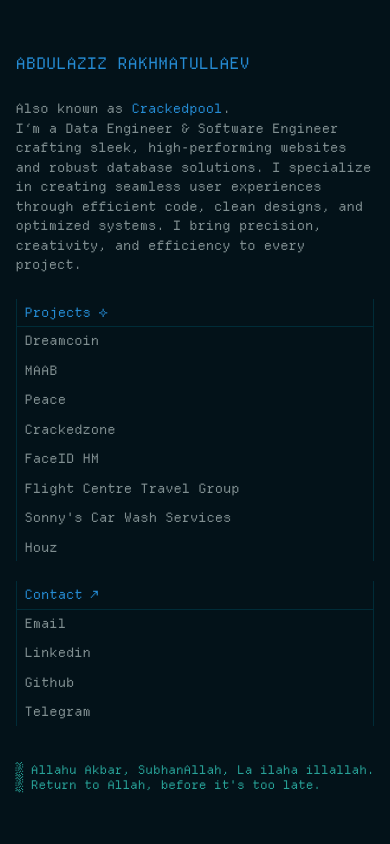
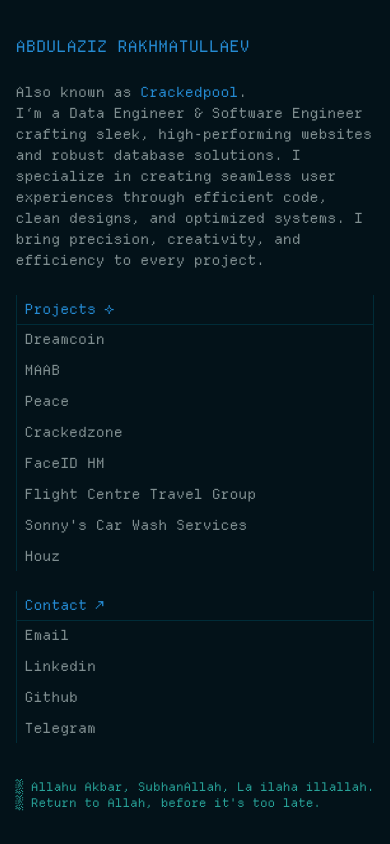
Before and after one commit to crackedpool/portfolio, a Next.js app: page / in a window 390 px wide. Built offline with nearby package versions, Linux system fonts and the light colour scheme.

Commit message:
redesign bug fixes

```diff
--- a/app/globals.css
+++ b/app/globals.css
@@ -98,7 +98,7 @@ body {
 
 @media only screen and (max-width: 630px) {
   body {
-    font-size: 13px;
+    font-size: 14px;
   }
 
   .concol {
--- a/app/projects/[slug]/page.tsx
+++ b/app/projects/[slug]/page.tsx
@@ -79,7 +79,7 @@ export default async function Page({
       ) : null}
       <div className='w-1/2 max-[630px]:hidden flex flex-col relative gap-3'>
         <div className='inf flex flex-col gap-1 p-6 bg-[var(--cement)] text-[var(--carbon)]'>
-          <div className='flex mb-5 text-[17px] gap-2 justify-between items-center'>
+          <div className='flex mb-5 text-[15px] gap-2 justify-between items-center'>
             <div>{project.name}</div>
             <div className='mr-8 text-sm'>{projs.findIndex((p) => p.slug === slug) + 1} / {projs.length}</div>
           </div>
```
